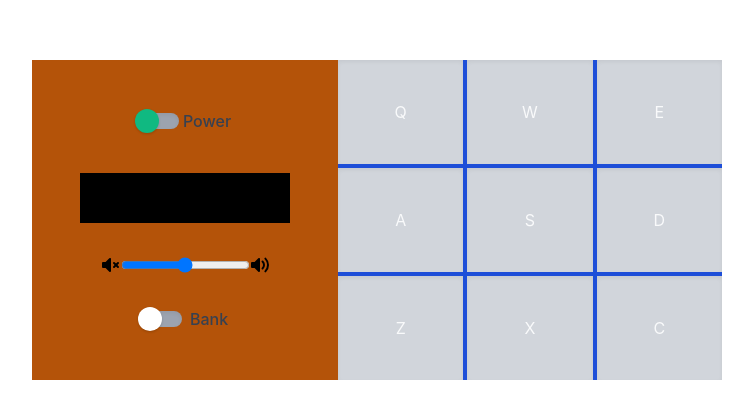
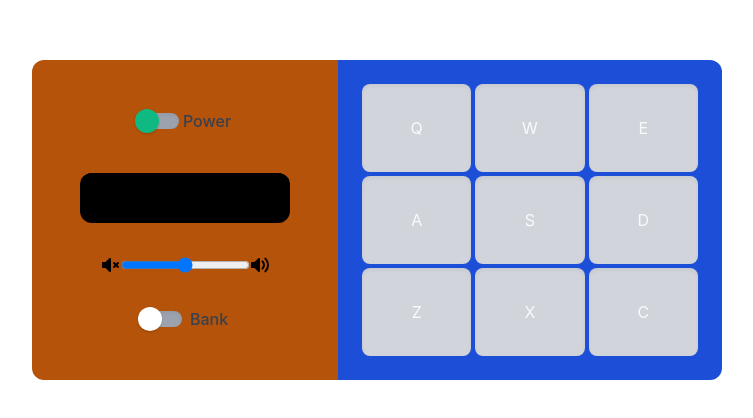
Before and after one commit to synerjay/drum-machine-react-app, a React (Create React App) app: page / in a window 1280 px wide. Shown: the part 180-598 px from the top of the page, without its empty margins (263-1016 px from the left). Built offline with nearby package versions, Linux system fonts and the light colour scheme.

Commit message:
added some rounded corners

```diff
--- a/src/components/Display.js
+++ b/src/components/Display.js
@@ -2,7 +2,7 @@ import React from 'react';
 
 function Display({ display }) {
   return (
-    <div className='Display'>
+    <div className='Display rounded-xl '>
       <h2 className='DisplayText text-2xl text-gray-100 bg-black flex pt-2 justify-center uppercase text-center'>
         {display}
       </h2>
--- a/src/components/Pad.js
+++ b/src/components/Pad.js
@@ -7,13 +7,13 @@ import React, { useEffect, useRef } from 'react';
 // https://mattclaffey.medium.com/adding-react-refs-to-an-array-of-items-96e9a12ab40c
 function Pad({ audioFiles, handleClick, buttonRef, disabled }) {
   return (
-    <div className='DrumPad bg-blue-700 h-80 w-96 grid grid-cols-3 gap-1'>
+    <div className='DrumPad bg-blue-700 p-6 h-80 w-96 grid grid-cols-3 gap-1 md:rounded-r-xl'>
       {audioFiles.map((item) => (
         <button
           id={item.label}
           key={item.key}
           ref={(element) => buttonRef.current.push(element)}
-          className='drum-pad bg-gray-300 text-gray-50 shadow-inner focus:outline-none'
+          className='drum-pad bg-gray-300 text-gray-50 shadow-inner focus:outline-none rounded-lg'
           onClick={() => handleClick(item.key)}
           disabled={disabled}
         >
--- a/src/containers/DrumMachine.js
+++ b/src/containers/DrumMachine.js
@@ -80,7 +80,7 @@ function DrumMachine() {
 
   return (
     <div className='DrumMachine flex flex-col justify-center w-96 md:flex-row md:w-full md:items-center'>
-      <div className='Panel bg-yellow-700 flex flex-wrap md:flex-col justify-center space-y-5 p-7 md:p-12 md:space-y-8 md:content-center md:h-80 md:max-w-md'>
+      <div className='Panel bg-yellow-700 flex flex-wrap md:flex-col justify-center space-y-5 p-7 md:rounded-l-xl md:p-12 md:space-y-8 md:content-center md:h-80 md:max-w-md'>
         <PowerToggle powerSwitch={powerSwitch} />
         <Display display={display} />
         <Volume
```
